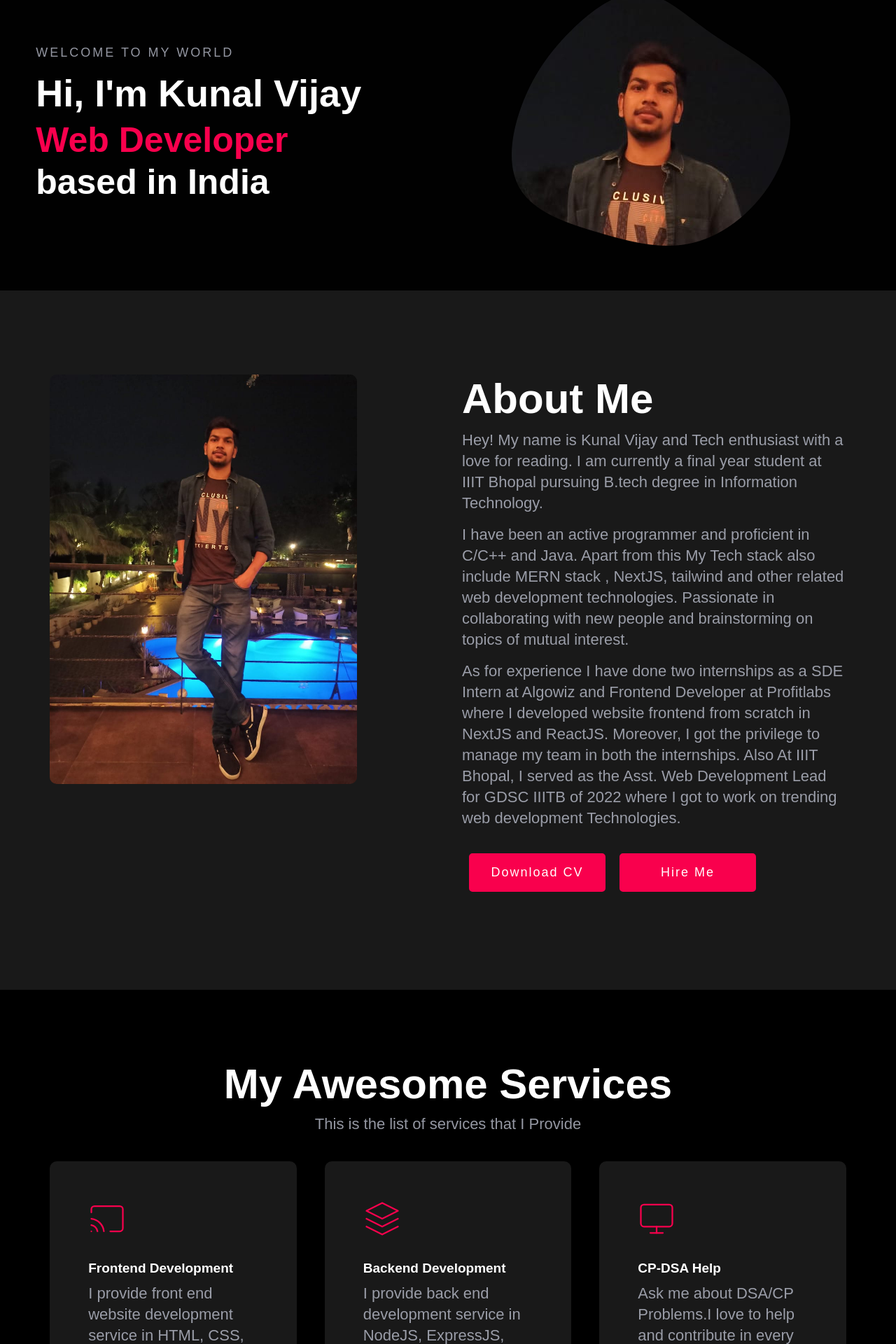
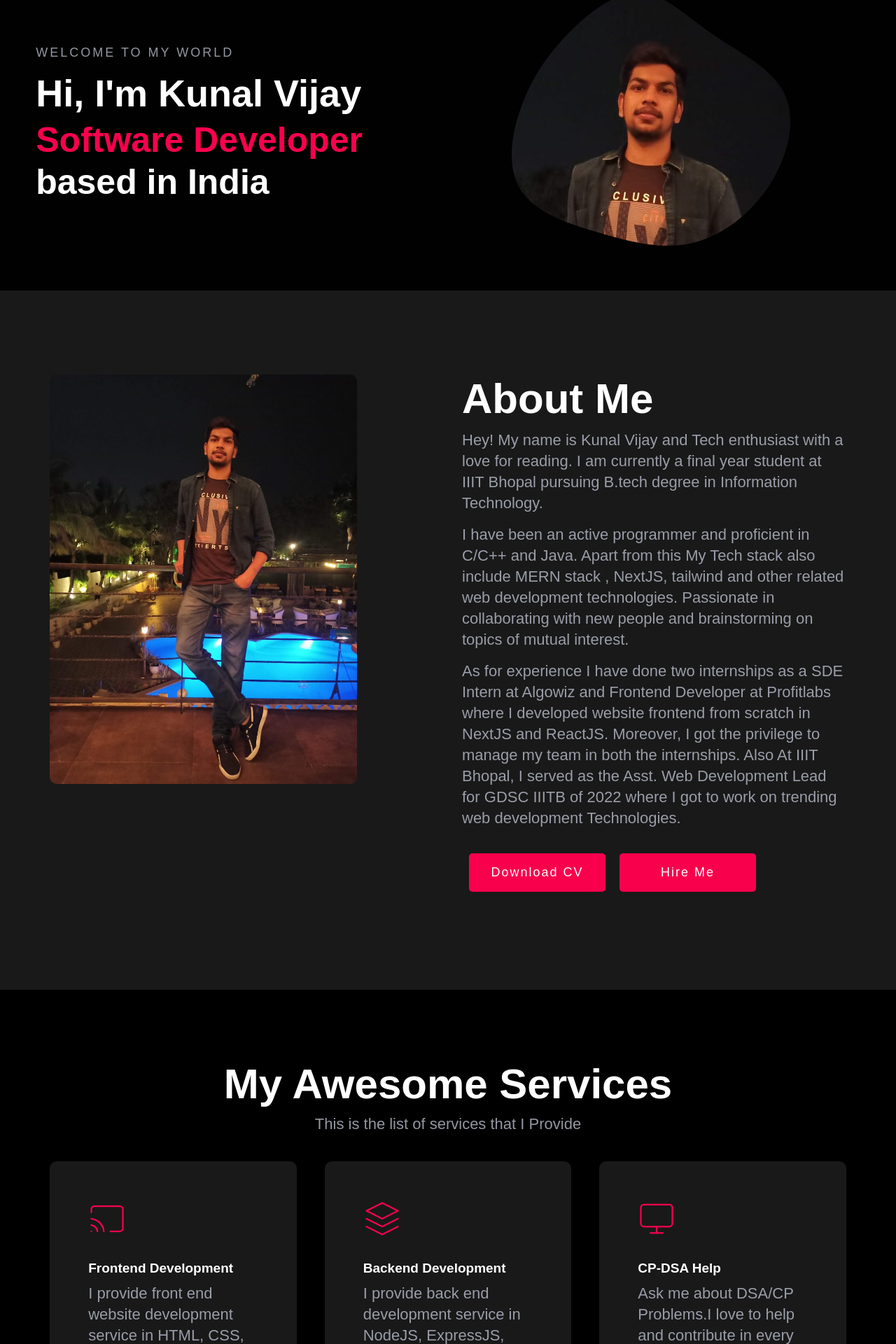
Before and after one commit to Kunal-Vijay/Kunal-Vijay.github.io, a React (Create React App) app: page / in a window 1280 px wide. Shown: the part 226-2146 px from the top of the page at 70% size. Built offline with nearby package versions, Linux system fonts and the light colour scheme.

Commit message:
modified portfolio

```diff
--- a/src/App.js
+++ b/src/App.js
@@ -1,13 +1,12 @@
+import { ToastContainer } from 'react-toastify';
+import 'react-toastify/dist/ReactToastify.css';
+import About from './About';
 import './App.css';
-import Home from './Home';
-import About from './About';
-import Services from './Services';
-import Project from './Project';
-import Blog from './Blog';
 import Contact from './Contact';
 import Footer from './Footer';
-import { ToastContainer, toast } from 'react-toastify';
-import 'react-toastify/dist/ReactToastify.css';
+import Home from './Home';
+import Project from './Project';
+import Services from './Services';
 
 function App() {
   return (
@@ -16,7 +15,7 @@ function App() {
       <About />
       <Services />
       <Project/>
-      <Blog/>
+      {/* <Blog/> */}
       <Contact/>
       <Footer/>
       <ToastContainer theme="colored" />
--- a/src/Home.js
+++ b/src/Home.js
@@ -1,8 +1,8 @@
 import React, { useState } from "react";
+import "./App.css";
 import "./Home.css";
-import "./App.css";
+import homeImg from "./img/home.png";
 import logo from "./img/logo.png";
-import homeImg from "./img/home.png";
 
 function Home() {
   // fixed header
@@ -92,7 +92,7 @@ function Home() {
               <div className="home__meta">
                 <h1 className="home__text pz__10">WELCOME TO MY WORLD</h1>
                 <h2 className="home__text pz__10 white">Hi, I'm Kunal Vijay</h2>
-                <h3 className="home__text red pz__10">Web Developer</h3>
+                <h3 className="home__text red pz__10">Software Developer</h3>
                 <h4 className="home__text pz__10 white">based in India</h4>
               </div>
             </div>
--- a/src/Services.js
+++ b/src/Services.js
@@ -1,6 +1,6 @@
 import React from 'react';
+import "./App.css";
 import "./Services.css";
-import "./App.css";
 
 function Services() {
     return (
@@ -18,7 +18,7 @@ function Services() {
                             </div>
                             <div className="service__meta">
                                 <h1 className="service__text">Frontend Development</h1>
-                                <p className="service__text p p__color">I provide front end website development service in HTML, CSS, JS and ReactJS</p>
+                                <p className="service__text p p__color">I provide front end website development service in HTML, CSS, JS ,ReactJS and Next.js</p>
 
                             </div>
                         </div>
@@ -30,7 +30,7 @@ function Services() {
                             </div>
                             <div className="service__meta">
                                 <h1 className="service__text">Backend Development</h1>
-                                <p className="service__text p p__color">I provide back end  development service in NodeJS, ExpressJS, MongoDB & MySQL.</p>
+                                <p className="service__text p p__color">I provide back end  development service in NodeJS, ExpressJS, TypeScript, PostgreSQL, MongoDB & MySQL.</p>
 
                             </div>
                         </div>
```
Also changed, not shown: 1 other file (tests, documents, lock files or other folders).
